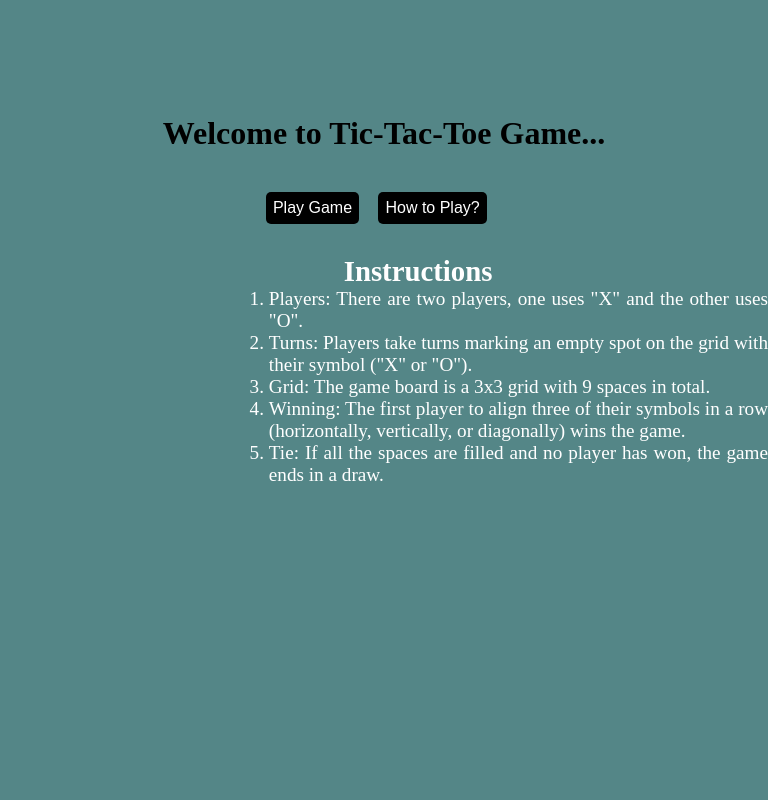
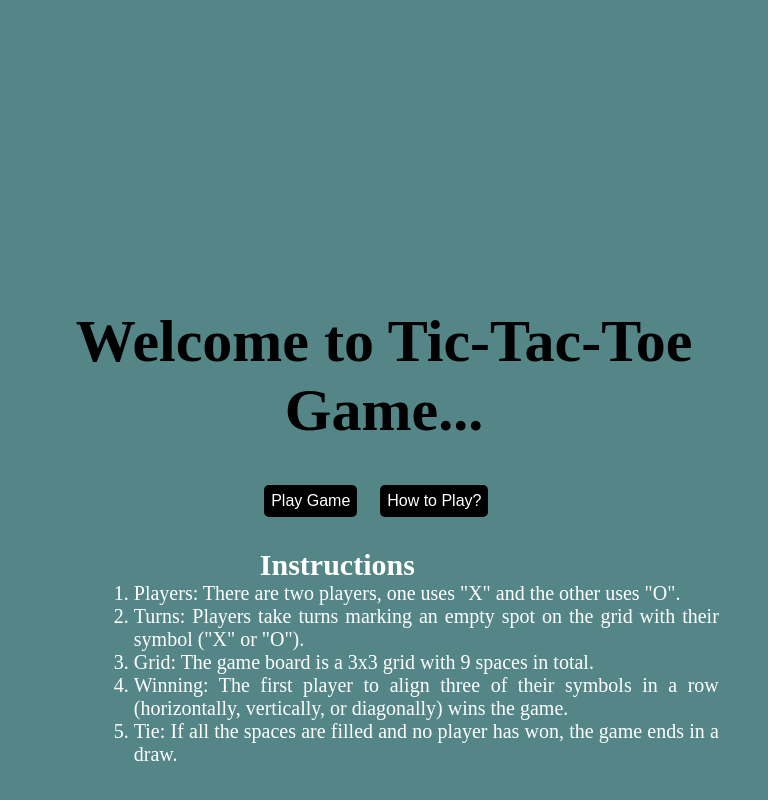
Before and after one commit to meghrajgautamm/tic-tac-toe-game, a plain HTML site: page index.html in a window 768 px wide. Both pictures are taken after a click on the button "How to Play?". Drawn offline with Linux system fonts and the light colour scheme.

Commit message:
Update style.css

```diff
--- a/style.css
+++ b/style.css
@@ -172,3 +172,23 @@ body{
         margin-top: 10%;
     }
 }
+    @media only screen and (min-width: 650px)and (max-width: 1024px){
+        .startGame{
+            height: 100%;
+            width: 100%;
+            margin-top: 40%;
+            text-align: center;
+            justify-content: center;
+            font-size: 30px;
+        }
+        .instructions{
+            font-size: 20px;
+            width: 450px;
+        }
+        .instructions ol{
+            margin-left: -30%;
+        }
+        .instructions h2{
+            margin-left: -2%;
+        }
+}
```
